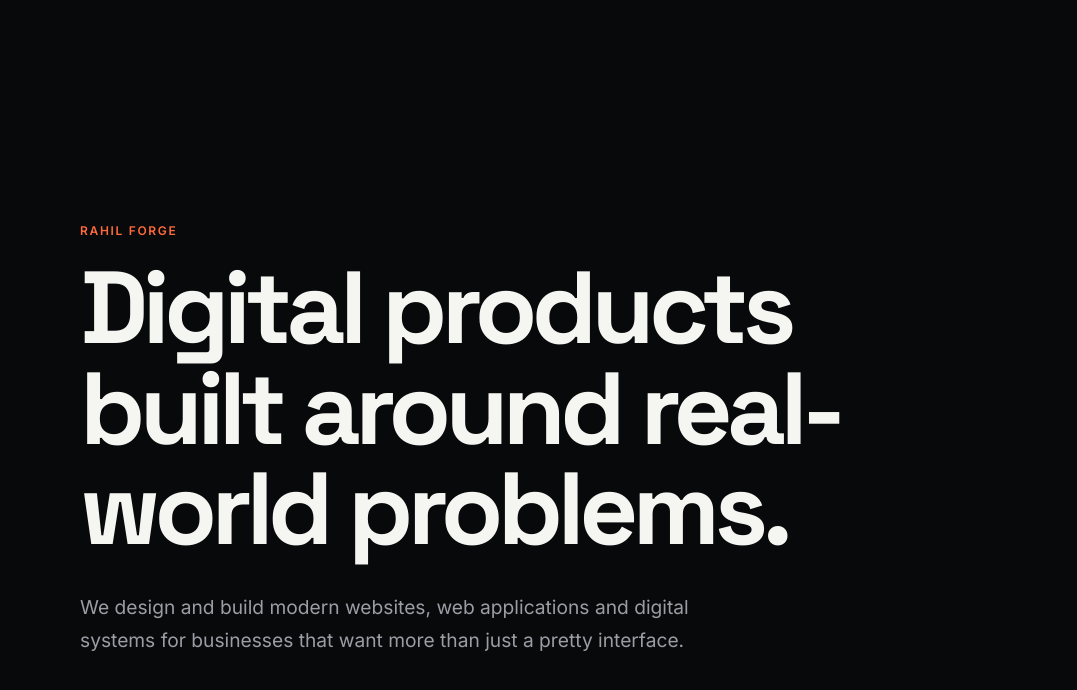
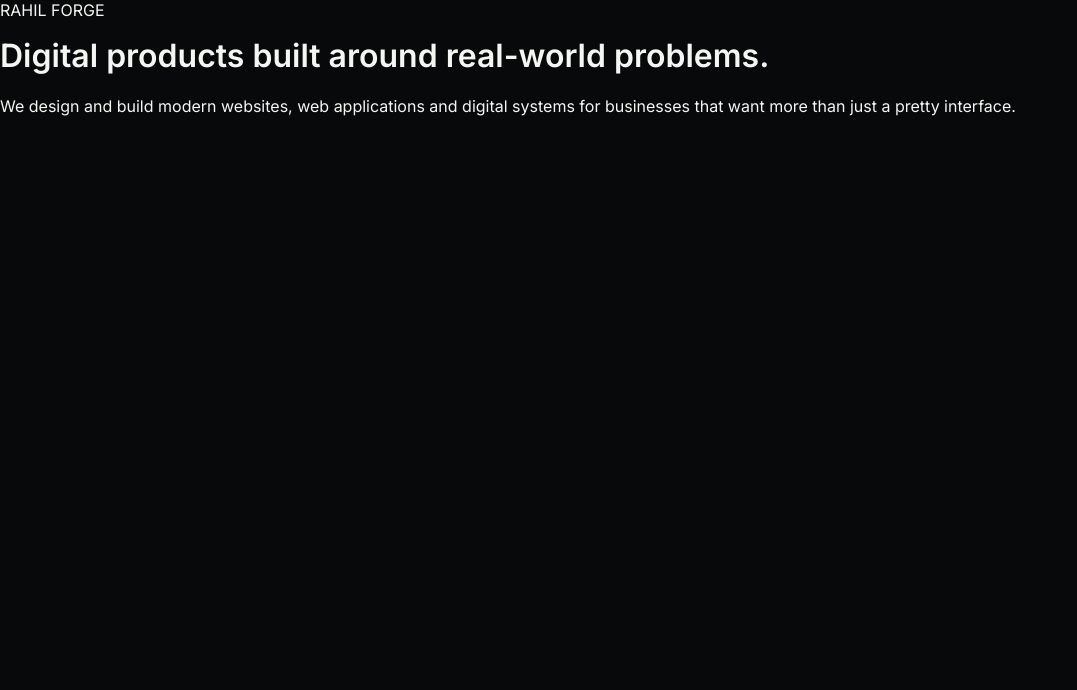
Before and after one commit to rahilislam/Rahil-Forge, a React (Vite) app: page / in a window 1280 px wide. Shown: the top 690 px of the page, without its empty margins (0-1077 px from the left). Built offline with nearby package versions, Linux system fonts and the light colour scheme.

Commit message:
refactor(stage-2): centralize global design foundation

```diff
--- a/src/styles/globals.css
+++ b/src/styles/globals.css
@@ -1,16 +1,5 @@
 @import url('https://fonts.googleapis.com/css2?family=Inter:wght@400;500;600&family=Space+Grotesk:wght@500;600;700&display=swap');
-
-:root {
-  color-scheme: dark;
-  --color-background: #08090b;
-  --color-surface: #111318;
-  --color-text-primary: #f5f5f2;
-  --color-text-secondary: #9b9da5;
-  --color-border: #25272d;
-  --color-accent: #ff6a3d;
-  --font-display: 'Space Grotesk', sans-serif;
-  --font-body: 'Inter', sans-serif;
-}
+@import './tokens.css';
 
 * {
   box-sizing: border-box;
@@ -21,6 +10,8 @@ html {
   color: var(--color-text-primary);
   font-family: var(--font-body);
   text-rendering: optimizeLegibility;
+  -webkit-font-smoothing: antialiased;
+  scroll-behavior: smooth;
 }
 
 body {
@@ -28,6 +19,10 @@ body {
   min-width: 320px;
   min-height: 100vh;
   background: var(--color-background);
+}
+
+body.no-scroll {
+  overflow: hidden;
 }
 
 button,
@@ -43,61 +38,45 @@ a {
   -webkit-tap-highlight-color: transparent;
 }
 
-:focus-visible {
+a {
+  color: inherit;
+}
+
+button:focus-visible,
+a:focus-visible,
+input:focus-visible,
+textarea:focus-visible,
+select:focus-visible {
   outline: 2px solid var(--color-accent);
   outline-offset: 4px;
 }
 
-.app-shell {
-  width: min(100% - 40px, 1120px);
-  min-height: 100vh;
-  margin: 0 auto;
-  padding: 160px 0 80px;
-  display: grid;
-  align-content: center;
+img,
+svg {
+  display: block;
+  max-width: 100%;
 }
 
-.eyebrow {
-  margin: 0 0 20px;
-  color: var(--color-accent);
-  font-size: 0.75rem;
-  font-weight: 600;
-  letter-spacing: 0.14em;
+h1,
+h2,
+h3,
+p {
+  margin-top: 0;
 }
 
-h1 {
-  max-width: 900px;
-  margin: 0;
-  font-family: var(--font-display);
-  font-size: clamp(3rem, 8vw, 6.5rem);
-  line-height: 0.98;
-  letter-spacing: -0.055em;
-}
-
-.intro {
-  max-width: 620px;
-  margin: 32px 0 0;
-  color: var(--color-text-secondary);
-  font-size: clamp(1rem, 2vw, 1.2rem);
-  line-height: 1.7;
-}
-
-@media (max-width: 640px) {
-  .app-shell {
-    width: min(100% - 32px, 1120px);
-    padding: 100px 0 48px;
-  }
-
-  h1 {
-    font-size: clamp(2.8rem, 15vw, 4.5rem);
-  }
+::selection {
+  background: var(--color-accent);
+  color: var(--color-accent-foreground);
 }
 
 @media (prefers-reduced-motion: reduce) {
+  html {
+    scroll-behavior: auto;
+  }
+
   *,
   *::before,
   *::after {
-    scroll-behavior: auto !important;
     transition-duration: 0.01ms !important;
     animation-duration: 0.01ms !important;
     animation-iteration-count: 1 !important;
```
